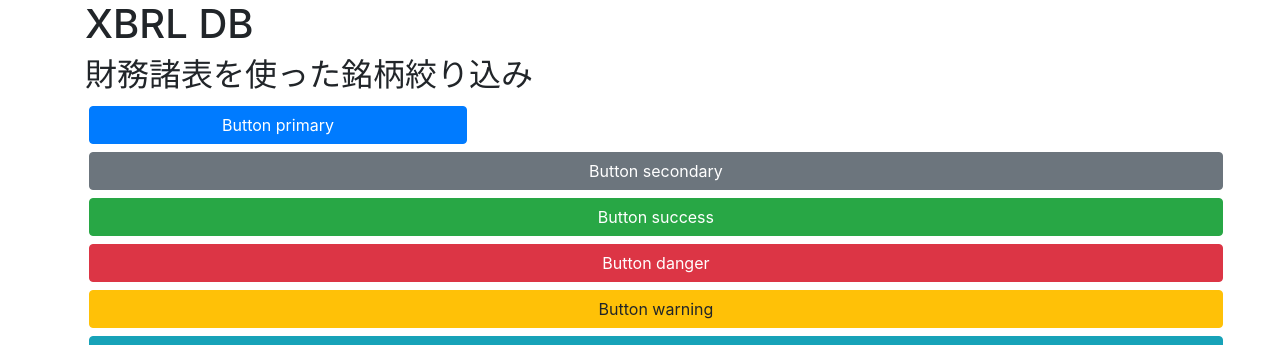
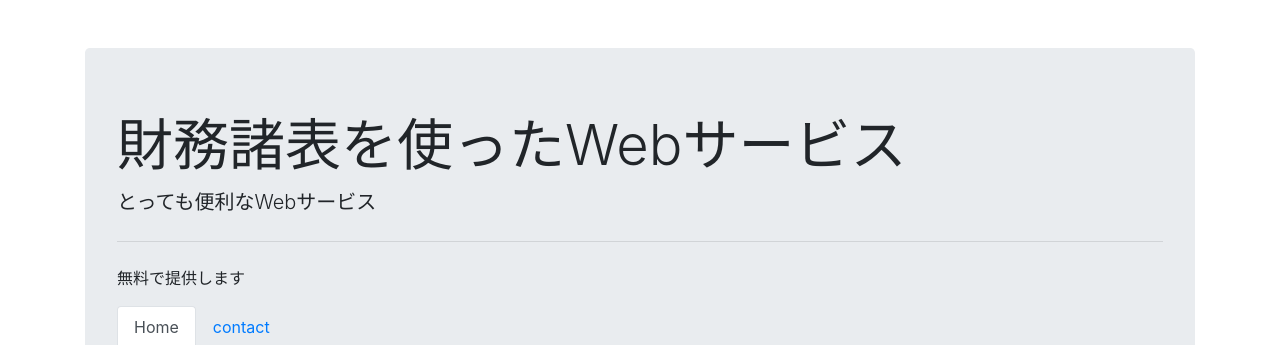
Before and after one commit to shimiiizu/NewXbrlWeb, a Flask app: page / in a window 1280 px wide. Shown: the top 345 px of the page. Run offline with Flask 2, Linux system fonts and the light colour scheme; some libraries are stand-ins or nearby versions.

Commit message:
indexページをbootstrapを使って大分改良した

```diff
--- a/templates/base.html
+++ b/templates/base.html
@@ -2,12 +2,8 @@
 <html lang="ja">
 <head>
     <title>{%block title %}{% endblock %}</title>
-    <meta charset="utf-8">
-    <meta name="viewport" content="width=device-width, initaial-scale=1.0, shrink-to-fit=no" >
     <link rel="stylesheet" href="https://stackpath.bootstrapcdn.com/bootstrap/4.3.1/css/bootstrap.min.css">
-    <script src="https://code.jquery.com/jquery-3.3.1.slim.min.js" ></script>
-    <script src="https://cdnjs.cloudflare.com/ajax/libs/popper.js/1.14.7/umd/popper.min.js"></script>
-    <script src="https://stackpath.bootstrapcdn.com/bootstrap/4.3.1/js/bootstrap.min.js"></script>
+    <link href="jumbotron.css" rel="stylesheet">
 
 
 </head>
--- a/templates/index.html
+++ b/templates/index.html
@@ -1,20 +1,40 @@
-{% extends "base.html" %}
+<!DOCTYPE html>
+<html lang="ja">
+<head>
+    <meta charset="UTF-8">
+    <title>XBRL DB</title>
 
+    <link rel="stylesheet" href="https://stackpath.bootstrapcdn.com/bootstrap/4.3.1/css/bootstrap.min.css">
+    <link href="jumbotron.css" rel="stylesheet">
+</head>
 
-{% block title %}Home{% endblock %}
+<body>
 
+    <div class="container mt-5">
+        <div class="jumbotron">
+        <h1 class="display-4">財務諸表を使ったWebサービス</h1>
+        <p class="lead">とっても便利なWebサービス</p>
+            <hr class="my-4">
+            <p>無料で提供します</p>
 
-{% block content %}
-<h2>財務諸表を使った銘柄絞り込み</h2>
-
-<button class="m-1 btn btn-primary" style="width: 10cm;">Button primary</button>
-<button class="m-1 btn btn-secondary" style="width: 30cm;">Button secondary</button>
-<button class="m-1 btn btn-success" style="width: 30cm;">Button success</button>
-<button class="m-1 btn btn-danger" style="width: 30cm;">Button danger</button>
-<button class="m-1 btn btn-warning" style="width: 30cm;">Button warning</button>
-<button class="m-1 btn btn-info" style="width: 30cm;">Button info</button>
-<button class="m-1 btn btn-light" style="width: 30cm;">Button light</button>
-<button class="m-1 btn btn-dark" style="width: 30cm;">Button dark</button>
-<button class="m-1 btn btn-link" style="width: 30cm; border-bottom:5px solid rgb(135, 250, 196);">Button link</button>
-
-{% endblock %}
+            <ul class="nav nav-tabs">
+                <li class="nav-item">
+                    <a href="" class="nav-link active">Home</a>
+                </li>
+                 <li class="nav-item">
+                    <a href="" class="nav-link">contact</a>
+                </li>
+            </ul>
+        <div class="row">
+        <img class="img-thumnail" src="https://picsum.photos/600/300">
+        </div>
+        <div class="row">
+            <div class="box1 col-6">
+                box1
+            </div>
+            <div class="box2 col-6">
+                box2
+            </div>
+        </div>
+    </div>
+</body>
```
